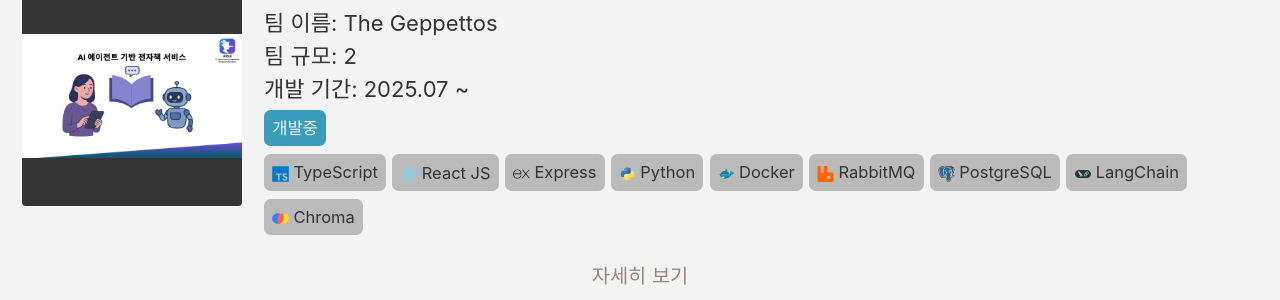
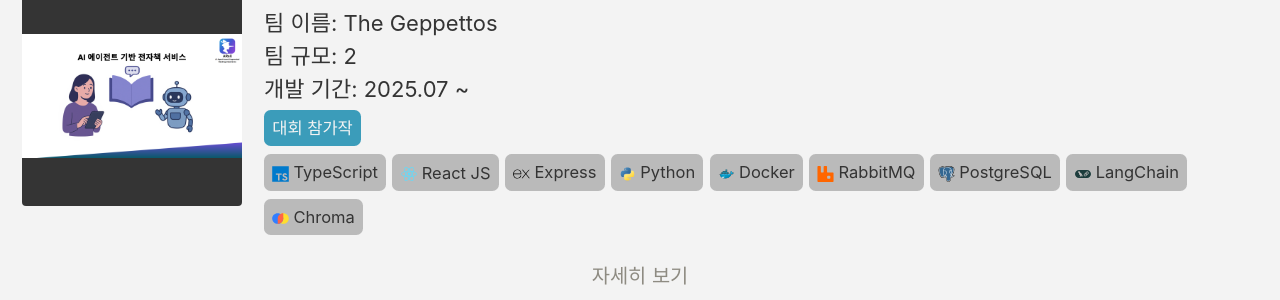
Before and after one commit to juhonamnam/juhonamnam.github.io, a Jekyll site: the page built from about-me/index.html, in a window 1280 px wide and 900 px high, scrolled down 1578 px. Shown: the part 142-442 px from the top of the window. Built offline with Jekyll 4.4.1, drawn with Linux system fonts in a browser that asks for light colours; cached includes are drawn as plain includes.

Commit message:
modify projects

```diff
--- a/_data/about-me/projects.yml
+++ b/_data/about-me/projects.yml
@@ -3,8 +3,8 @@ data:
       ko: "AI Agent-based Augmented Reading eXperience (AReX)"
       en: "AI Agent-based Augmented Reading eXperience (AReX)"
     status:
-      ko: "개발중"
-      en: "In Development"
+      ko: "대회 참가작"
+      en: "Competition Entry"
       color: info
     images:
       - url: "/images/projects/arex-1.png"
```
